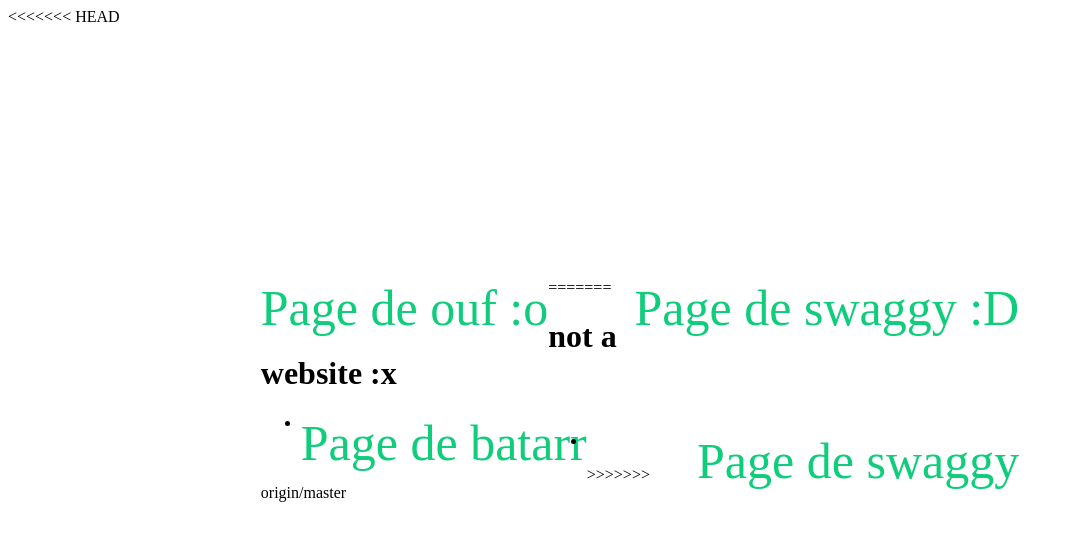
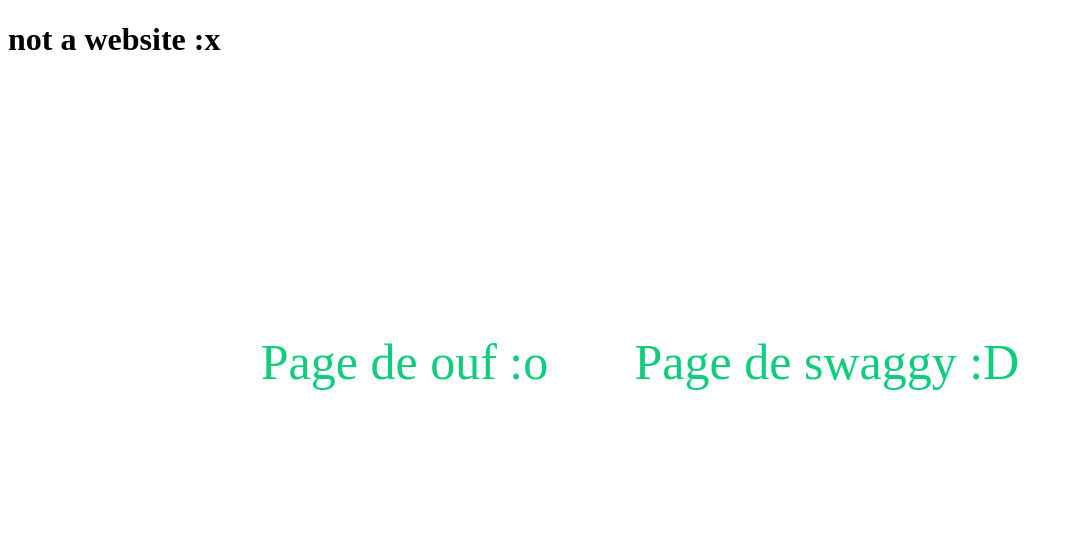
Before and after one commit to GuillaumeCa/not-a-website, a PHP site: page / in a window 1280 px wide. Shown: the top 541 px of the page, without its empty margins (0-1073 px from the left). Run offline with PHP 8.4, Linux system fonts and the light colour scheme.

Commit message:
dafuk is happening

```diff
--- a/index.php
+++ b/index.php
@@ -11,20 +11,11 @@
     <header>
 
     </header>
-<<<<<<< HEAD
+    <h1>not a website :x</h1>
 
     <div class="content">
-      <a href="/arnaud.php" style="float:left;">Page de ouf :o</a>
-      <a href="/guillaume.php" style="float:right;"> Page de swaggy :D</a>
-=======
-    <h1>not a website :x</h1>
-    <div id="content">
-      <ul>
-        <li><a href="arnaud" style="float:left;">Page de batarr</a></li>
-        <li><a href="guillaume" style="float:right;"> Page de swaggy</a></li>
-      </ul>
-
->>>>>>> origin/master
+      <a href="arnaud" style="float:left;">Page de ouf :o</a>
+      <a href="guillaume" style="float:right;"> Page de swaggy :D</a>
     </div>
 
     <footer>
```
